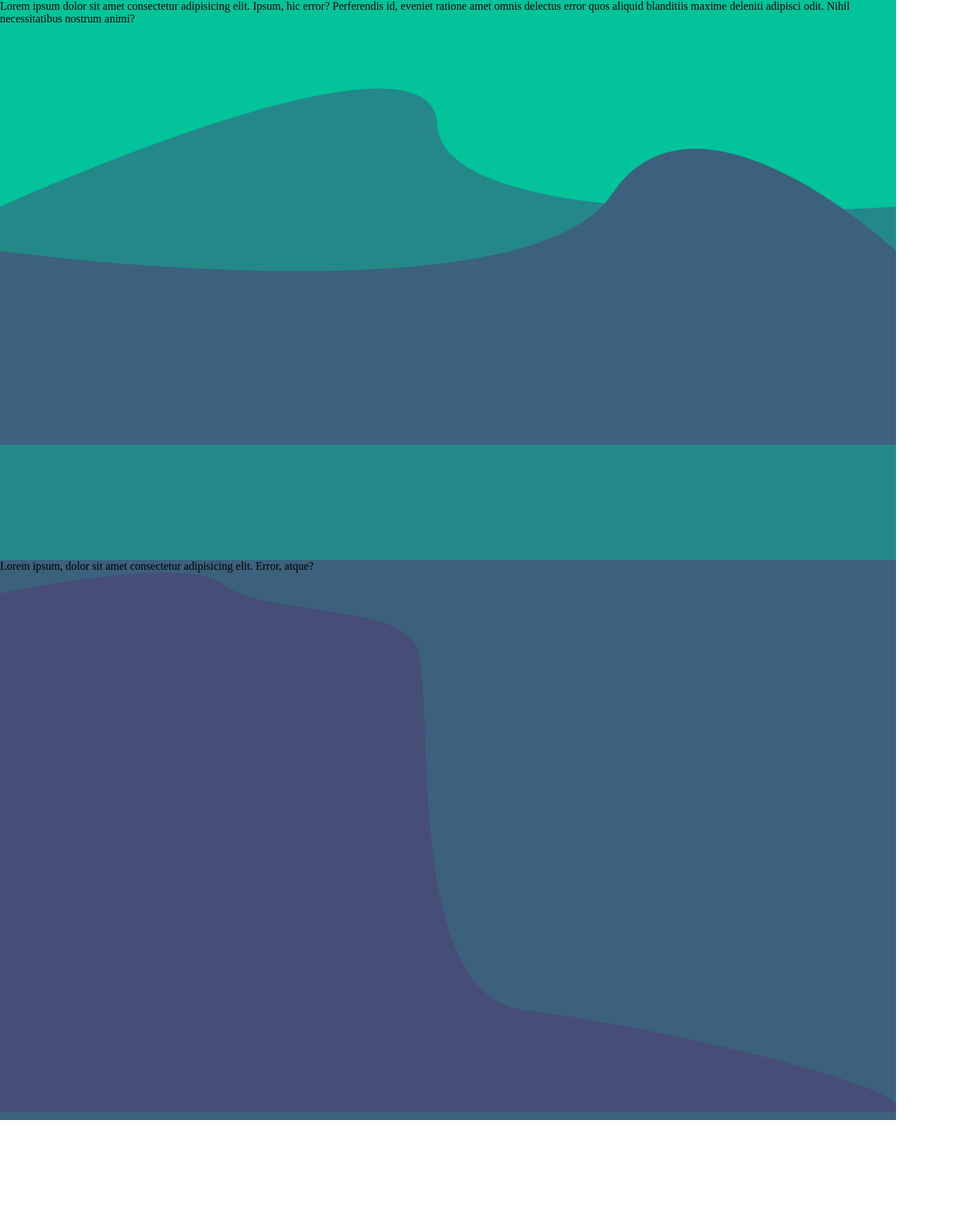
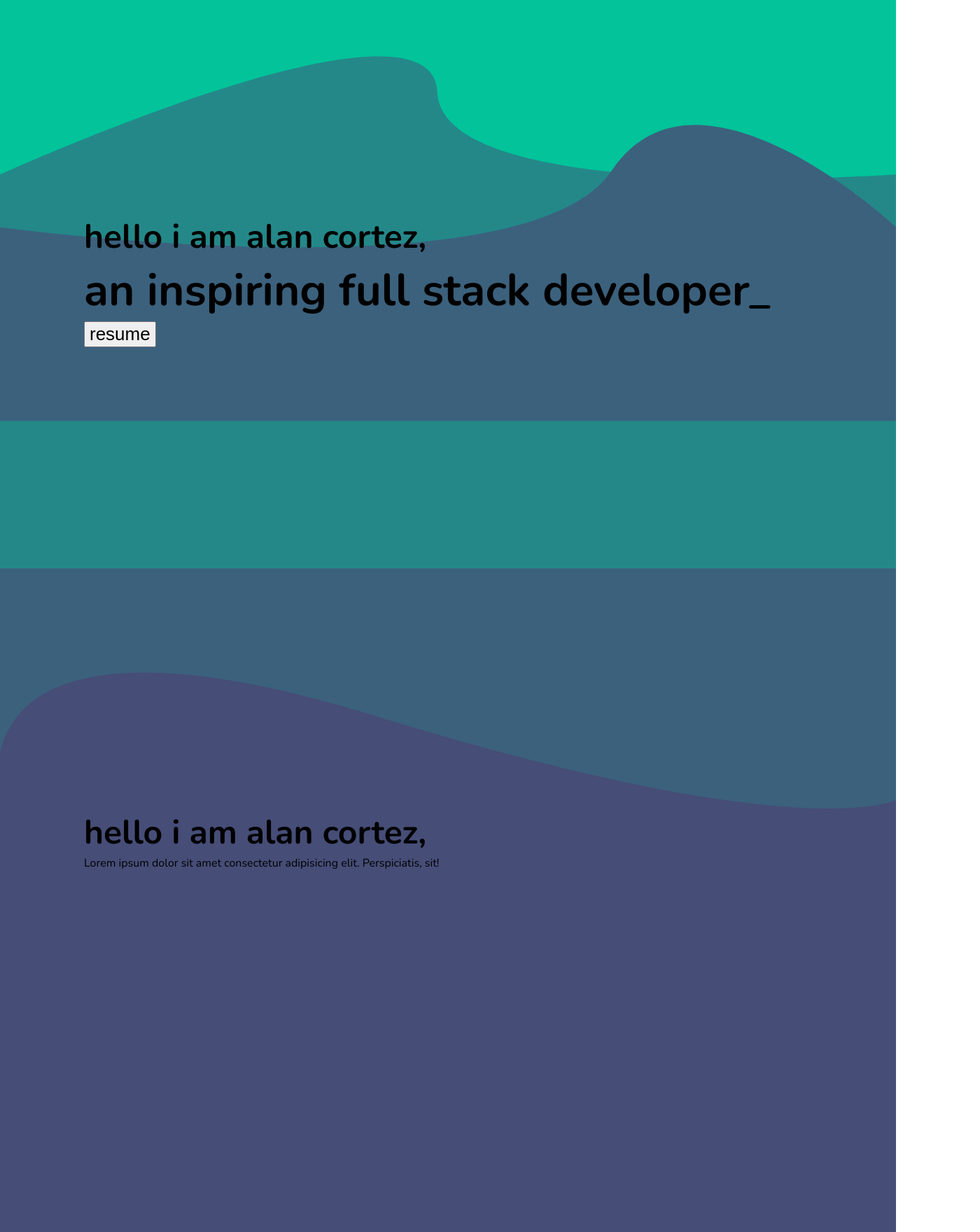
Before and after one commit to AlanCortez1337/portfolio, a React (Vite) app: page / in a window 1280 px wide. Shown: the top 1760 px of the page at 70% size, 1400 px wide, since content can reach past the window. Before the commit the page ends 1600 px from the top, so only its background shows below. Built offline with nearby package versions, Linux system fonts and the light colour scheme.

Commit message:
almost fixed background

```diff
--- a/src/App.jsx
+++ b/src/App.jsx
@@ -7,22 +7,32 @@ function App() {
     <>
       <section className="hero">
         <div className="blurp-hero">
-          Lorem ipsum dolor sit amet consectetur adipisicing elit. Ipsum, hic error? Perferendis id, eveniet ratione amet omnis delectus error quos aliquid blanditiis maxime deleniti adipisci odit. Nihil necessitatibus nostrum animi?
+          <h3>hello i am alan cortez,</h3>
+          <h1>an inspiring full stack developer_</h1>
+          <button>resume</button>
         </div>
         <Wave shape={1}></Wave>
         <Wave shape={2}></Wave>
       </section>
       <section className="about-me">
         <div className="blurp-abt">
-          Lorem ipsum, dolor sit amet consectetur adipisicing elit. Error, atque?
+          <h3>hello i am alan cortez,</h3>
+          <p>Lorem ipsum dolor sit amet consectetur adipisicing elit. Perspiciatis, sit!</p>
         </div>
         <Wave shape={3}></Wave>
       </section>
-      {/* <section className="projects">
-
+      <section className="projects">
+        <div className="blurp-abt">
+          Lorem ipsum, dolor sit amet consectetur adipisicing elit. Error, atque?
+        </div>
+        <Wave shape={4}></Wave>
       </section>
-      <section className="contact">
-
+      {/* <section className="contact">
+        <div className="blurp-abt">
+          Lorem ipsum, dolor sit amet consectetur adipisicing elit. Error, atque?
+        </div>
+        <Wave shape={5}></Wave>
+        <Wave shape={6}></Wave>
       </section> */}
     </>
   )
--- a/src/components/svg/wave1.jsx
+++ b/src/components/svg/wave1.jsx
@@ -16,26 +16,26 @@ function Shapes({shape}) {
                 }
                 {/* Fix width/height */}
                 {shape === 3 &&
-                    <svg className="wave-3-svg" viewBox="0 0 1512 910" fill="none" xmlns="http://www.w3.org/2000/svg">
-                    <path className="wave-3" d="M0 35.3952C0 35.3952 314 -32.8825 378 20.2223C442 73.3272 665 51.6517 701.5 122.639C738 193.626 673.929 712.962 884 738C1094.07 763.038 1548.22 867.034 1515 910H0V35.3952Z" fill="#464D77"/>
+                    <svg className="wave-3-svg" viewBox="0 0 1512 843" fill="none" xmlns="http://www.w3.org/2000/svg">
+                    <path d="M1.19209e-05 216C1.19209e-05 216 -97.5001 -150.5 631 73.5001C1359.5 297.5 1512 216 1512 216V842.999H1.19209e-05V216Z" fill="#464D77"/>
                     </svg>
                 }
-                {/* {shape === 4 &&
-                    <svg width="1512" height="783" viewBox="0 0 1512 783" fill="none" xmlns="http://www.w3.org/2000/svg">
+                {shape === 4 &&
+                    <svg className="wave-4-svg" viewBox="0 0 1512 783" fill="none" xmlns="http://www.w3.org/2000/svg">
                     <path d="M1.90381e-05 145C1.90381e-05 145 -14.4999 -93.0001 750 41.9999C1514.5 177 1512 145 1512 145V783H1.90381e-05V145Z" fill="#3B617D"/>
                     </svg>
 
                 }
                 {shape === 5 &&
-                    <svg width="1512" height="719" viewBox="0 0 1512 719" fill="none" xmlns="http://www.w3.org/2000/svg">
+                    <svg className="wave-5-svg" viewBox="0 0 1512 719" fill="none" xmlns="http://www.w3.org/2000/svg">
                     <path d="M0 71.2992C0 71.2992 268 115.767 556.5 89.7151C845 63.6634 978 35.3657 1192 5.72061C1406 -23.9245 1512 71.2992 1512 71.2992V719H0V71.2992Z" fill="#248889"/>
                     </svg>
                 }
                 {shape === 6 &&
-                    <svg width="1512" height="207" viewBox="0 0 1512 207" fill="none" xmlns="http://www.w3.org/2000/svg">
+                    <svg className="wave-6-svg" viewBox="0 0 1512 207" fill="none" xmlns="http://www.w3.org/2000/svg">
                     <path d="M2.78652e-05 57C2.78652e-05 57 -18.5 -32.5 233 13C484.5 58.5 1512 57 1512 57V207H2.78652e-05V57Z" fill="#02C39A"/>
                     </svg>
-                } */}
+                }
             </>
     );
 }
--- a/src/index.css
+++ b/src/index.css
@@ -1,3 +1,5 @@
+@import url('https://fonts.googleapis.com/css2?family=Nunito:ital,wght@0,200;0,300;0,400;0,500;0,600;0,700;0,800;0,900;1,200;1,300;1,400;1,500;1,600;1,700;1,800;1,900&display=swap');
+
 :root {
   --green1: #02C39A;
   --green2: #0DAF94;
@@ -12,31 +14,54 @@
 body {
   margin: 0;
   padding: 0;
-  overflow-x: hidden;
+  font-family: 'Nunito', sans-serif;
 }
 
 .hero {
-  padding: 0;
-  margin: 0;
   background-color: var(--green1);
   width: 100vw;
   height: 100vh;
+  /* overflow: hidden; */
+}
 
-  overflow-y: hidden;
+.blurp-hero {
+  display: flex;
+  justify-content: center;
+  flex-direction: column;
+  align-items: flex-start;
+  width: 100vw;
+  height: 100vh;
+  position: relative;
+  z-index: 2;
+  padding-left: 120px;
+
 }
+
+.blurp-hero h3, .blurp-hero h1{
+  margin: 0;
+  padding: 0;
+}
+
+.blurp-hero h3 {
+  font-size: 48px;
+}
+.blurp-hero h1{
+  font-size: 64px;
+}
+
 .wave-1-svg {
   position: relative;
-  bottom: -90px;
+  bottom: 90vh;
 }
 
 .wave-1 {
   width: 100vw;
-  z-index: 2;
+  z-index: 1;
 }
 
 .wave-2-svg {
   position: relative;
-  bottom: 70vh;
+  bottom: 170vh;
 }
 
 .wave-2 {
@@ -46,22 +71,73 @@ body {
 /* About me */
 
 .about-me {
+  background-color: var(--purple2);
+  width: 100vw;
+  height: 100vh;
+  overflow: hidden;
+}
+
+.blurp-abt {
+  display: flex;
+  justify-content: center;
+  flex-direction: column;
+  align-items: flex-start;
+  width: 100vw;
+  height: 100vh;
+  position: relative;
+  z-index: 2;
+  padding-left: 120px;
+
+}
+
+.blurp-abt h3, .blurp-abt p{
+  margin: 0;
   padding: 0;
-  margin: 0;
+}
+
+.blurp-abt h3{
+  font-size: 48px;
+}
+
+
+.wave-3-svg {
+  position: relative;
+  bottom: 80vh;
+  width: 100vw;
+}
+
+/* Projects */
+
+.projects {
+  background-color: var(--purple1);
+  width: 100vw;
+  height: 100vh;
+  overflow-y: hidden;
+}
+
+.wave-4-svg {
+  position: relative;
+  bottom: 100px;
+  width: 100vw;
+}
+
+/* Contact */
+
+.contact {
   background-color: var(--purple2);
   width: 100vw;
   height: 100vh;
   overflow-y: hidden;
 }
-/* FIX */
-.wave-3-svg {
-  /* position: relative; */
-  /* bottom: -60px; */
+
+.wave-5-svg {
+  position: relative;
+  bottom: -160px;
+  width: 100vw;
 }
 
-.wave-3 {
-  /* width: 400px; */
-  width: 50px;
-  height: 50px;
-  /* z-index: 2; */
+.wave-6-svg {
+  position: relative;
+  bottom: 185px;
+  width: 100vw;
 }
```
